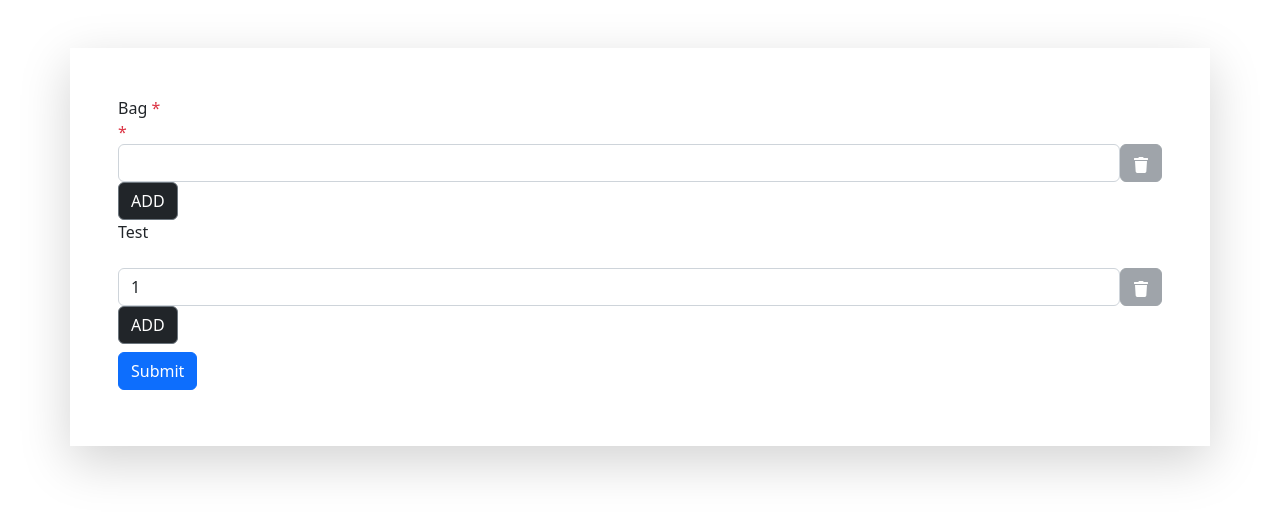
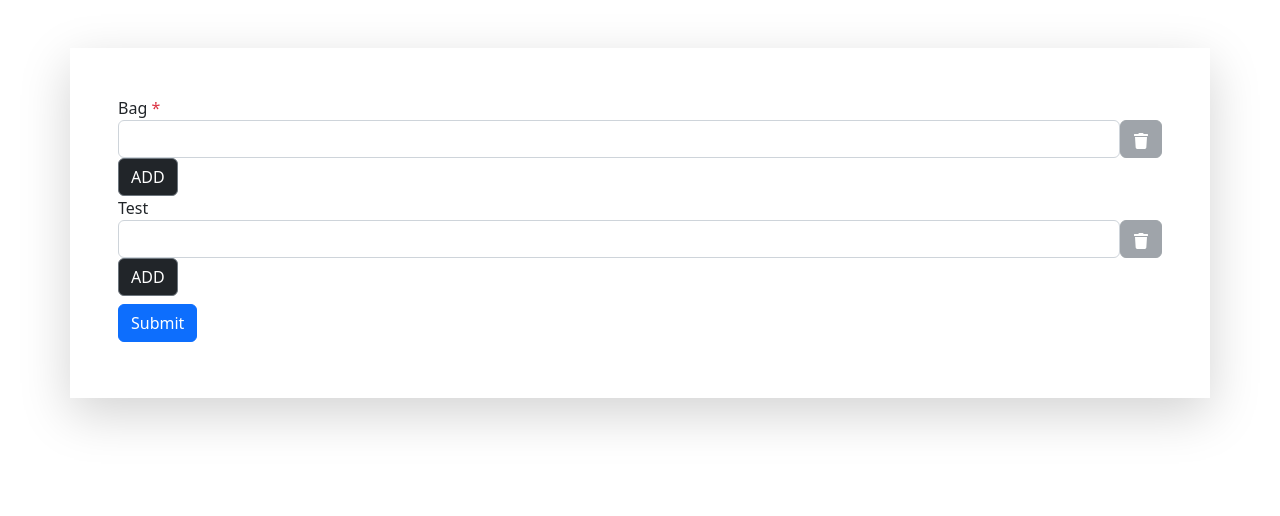
Before and after one commit to dipak-patil-noovosoft/react-learning, a React (Create React App) app in the folder exercises/field-component/: page / in a window 1280 px wide. Shown: the top 516 px of the page. Built offline with nearby package versions, Linux system fonts and the light colour scheme.

Commit message:
delete onAdd and onDelete, refactor code

```diff
--- a/exercises/field-component/src/App.tsx
+++ b/exercises/field-component/src/App.tsx
@@ -1,14 +1,11 @@
 import React from 'react';
 
 import {observer} from "mobx-react-lite";
-import UserDetailsform from "./Components/UserDetailsform/UserDetailsform";
-import JsonInputComponent from "./Components/JsonInputComponent/JsonInputComponent";
 import Inputs from "./Components/Inputs/Inputs";
 
 function App() {
-    return(
+    return (
         <>
-            {/*<UserDetailsform/>*/}
             <Inputs/>
         </>
     )
--- a/exercises/field-component/src/Components/Field/Field.tsx
+++ b/exercises/field-component/src/Components/Field/Field.tsx
@@ -1,56 +1,47 @@
-import React, {useContext, useEffect} from 'react';
+import React, {useContext} from 'react';
 import FormStore from "../../Stores/FormStore";
 import {observer} from "mobx-react-lite";
 import {FormStoreContext} from "../../Stores/FormStoreContext/FormStoreContext";
 
 export type TRenderProps<T> = (
-    onChange: (e: React.ChangeEvent<HTMLInputElement>) => void,
+    onChange: (val: any, index?: number) => void,
     value: T[keyof T],
     required: boolean,
     isDisabled: boolean,
-    index: number
+    errorMessage: (errorIndex: number) => string,
 ) => JSX.Element
 
 interface IFieldProps<T extends object> {
     formStore?: FormStore<T>,
     name: any,
     label?: string,
-    onChange?: (val: string) => void,
+    onChange?: (val: any, index?: number) => void,
     required: boolean,
-    render: TRenderProps<T>
-    index?: number
+    render: TRenderProps<T>,
 }
 
 const Field = <T extends object>(props: IFieldProps<T>) => {
-    const {render, label, name, required, index, onChange} = props;
+    const {render, label, name, required} = props;
 
     let formStore = useContext(FormStoreContext);
     if (props.formStore) formStore = props.formStore;
-    useEffect(() => {
-        if (required) formStore.setRequiredFields(name);
-    }, [])
+    if (required) formStore.setRequiredFields(name);
 
-
-    const onChangeField = (e: React.ChangeEvent<HTMLInputElement>) => {
-        if (e.target.type === 'checkbox') {
-            formStore.setValue(name as keyof T, e.target.checked as T[keyof T]);
-        } else {
-            formStore.setValue(name as keyof T, e.target.value as T[keyof T], index);
-        }
-        if (onChange) {
-            onChange("dipak")
-        }
+    const onChangeField = (value: any, index?: number) => {
+        formStore.clearErrorField(name, index);
+        formStore.setValue(name, value, index);
     }
     return (
         <div>
             <label>{label} {required && <span className='text-danger'>*</span>}</label>
             {render(
                 onChangeField,
-                formStore.getValue(name, index),
+                formStore.getValue(name),
                 required,
-                formStore.isDisabled, index as number
+                formStore.isDisabled,
+                (errorIndex) => formStore.getErrorMessage(name, errorIndex) as string,
             )}
-            {<span className='text-danger'>{formStore.getErrorMessage(name, index)}</span>}
+            {<span className='text-danger'>{formStore.getErrorMessage(name)}</span>}
         </div>
     );
 }
--- a/exercises/field-component/src/Components/FormComponent.tsx
+++ b/exercises/field-component/src/Components/FormComponent.tsx
@@ -3,7 +3,6 @@ import FormStore from "../Stores/FormStore";
 import {FormStoreContext} from "../Stores/FormStoreContext/FormStoreContext";
 import {Button} from "reactstrap";
 import {observer} from "mobx-react-lite";
-import {values} from "mobx";
 
 interface IFromComponentProps<T extends object> {
     children: React.ReactNode[] | React.ReactNode,
--- a/exercises/field-component/src/Components/Inputs/Inputs.tsx
+++ b/exercises/field-component/src/Components/Inputs/Inputs.tsx
@@ -2,14 +2,15 @@ import React from 'react';
 import FormStore from "../../Stores/FormStore";
 import Field from "../Field/Field";
 import FormComponent from "../FormComponent";
-import {action, toJS} from "mobx";
+import {toJS} from "mobx";
 import JsonInputComponent from "../JsonInputComponent/JsonInputComponent";
 import {observer} from "mobx-react-lite";
-import {Button} from "reactstrap";
+import {Simulate} from "react-dom/test-utils";
+
 
 const inputs = {
     bags: [''],
-    test:[1],
+    test: [''],
 }
 const formStore = new FormStore(inputs);
 // @ts-ignore
@@ -18,7 +19,9 @@ const Inputs = () => {
     const onSubmit = (data: any) => {
         console.log(toJS(data))
     }
+    const onChange = () => {
 
+    }
 
     return (
         <div className='shadow-lg p-3  container  bg-opacity-25  my-5 px-5 py-5'>
@@ -32,14 +35,15 @@ const Inputs = () => {
                     name='bags'
                     label="Bag"
                     required={true}
-                    render={(onChange, value, required, isDisabled, index) => {
+                    render={(onChange, value, required, isDisabled, errorMessage) => {
                         return (<>
                             <JsonInputComponent
                                 name={'bags'}
                                 disabled={isDisabled}
                                 requiredValue={required}
+                                onChange={onChange}
                                 values={value}
-                                index={index}
+                                errorMessage={errorMessage}
                             />
                         </>)
                     }}
@@ -48,14 +52,15 @@ const Inputs = () => {
                     name='test'
                     label="Test"
                     required={false}
-                    render={(onChange, value, required, isDisabled, index) => {
+                    render={(onChange, value, required, isDisabled,errorMessage) => {
                         return (<>
                             <JsonInputComponent
                                 name={'test'}
                                 disabled={isDisabled}
                                 requiredValue={required}
+                                onChange={onChange}
                                 values={value}
-                                index={index}
+                                errorMessage={errorMessage}
                             />
                         </>)
                     }}
--- a/exercises/field-component/src/Components/JsonInputComponent/JsonInputComponent.tsx
+++ b/exercises/field-component/src/Components/JsonInputComponent/JsonInputComponent.tsx
@@ -1,68 +1,54 @@
 import React, {useContext} from 'react';
-import {action} from "mobx";
-import Field from "../Field/Field";
 import {observer} from "mobx-react-lite";
 import {Button, Input} from "reactstrap";
+import {FaTrash} from "react-icons/fa";
 import {FormStoreContext} from "../../Stores/FormStoreContext/FormStoreContext";
-import {FaTrash} from "react-icons/fa";
 
 interface IJsonProps<T> {
     name: keyof T,
     values: T[]
     disabled: boolean
-    index: number
+    onChange: (data: any, index?: number) => void,
     requiredValue: boolean
+    errorMessage: (errorIndex: number) => string
 }
 
-const JsonInputComponent = <T, >({name, values, requiredValue, disabled}: IJsonProps<T>) => {
+const JsonInputComponent = <T, >({name, values, requiredValue, disabled, onChange, errorMessage}: IJsonProps<T>) => {
     const formStore = useContext(FormStoreContext);
-
-    const handelDelete = action((index: number) => {
-        if (formStore.data[name].length > 1) formStore.data[name].splice(index, 1);
-    })
-    const addInputField = action(() => {
-        formStore.clearErrorField();
-        formStore.data[name].push('');
-    })
     return (
         <div>
             {values.map((e: any, index: number) => {
-
                 return (
-                    <Field
-                        key={index}
-                        name={name}
-                        required={requiredValue}
-                        index={index}
-                        render={(onChange, value, required, isDisabled, index) => {
-                            return (
+                    <div key={index}>
+                        <div>
                             <div className='d-flex'>
                                 <Input
                                     type='text'
-                                        value={value as string | number}
-                                        onChange={onChange}
-                                        required={required}
-                                        disabled={isDisabled}
+                                    value={values[index] as string}
+                                    onChange={(e) => onChange(e.target.value, index)}
+                                    required={requiredValue}
+                                    disabled={disabled}
                                 />
                                 <Button
                                     type='button'
-                                        disabled={(values.length === 1 ? true : isDisabled)}
-                                        onClick={() => handelDelete(index)}
+                                    disabled={(values.length === 1 ? true : disabled)}
+                                    onClick={() => onChange(values.filter((value, I) => I != index))}
                                 >
                                     <FaTrash/>
                                 </Button>
                             </div>
-                            )
-                        }
-                        }
-                    />
+                            <div>
+                                {<span className='text-danger'>{errorMessage(index)}</span>}
+                            </div>
+                        </div>
+                    </div>
                 )
 
             })}
             <Button
                 type="button"
                 className='bg-dark'
-                onClick={addInputField}
+                onClick={() => onChange([...values, ''])}
                 disabled={disabled}
             >ADD</Button>
         </div>
--- a/exercises/field-component/src/Stores/FormStore.ts
+++ b/exercises/field-component/src/Stores/FormStore.ts
@@ -14,7 +14,6 @@ export default class FormStore<T extends object> {
 
     @action setValue<K extends keyof T>(key: K, value: T[K], index?: number) {
         if (index !== undefined) {
-            console.log(key, index, value);
             (this.data[key] as T[K][]) [index] = value as T[K];
         } else {
             this.data[key] = value as T[K];
@@ -39,7 +38,13 @@ export default class FormStore<T extends object> {
         return this.errorFields[key];
     }
     @action setRequiredFields = <K extends keyof T>(key: K) => this.requiredFields[key] = true;
-    @action clearErrorField = () => this.errorFields = {};
+    @action clearErrorField = <K extends keyof T>(key: K, index?: number) => {
+        if (index !== undefined) {
+            const newkey = (String(key) + index) as string | keyof T;
+            return delete this.errorFields[newkey]
+        }
+        this.errorFields = {}
+    };
     @action setIsDisabled = (flag: boolean) => this.isDisabled = flag;
 
     @action setErrorField = <K extends keyof T>(key: K, error: string, index?: number) => {
@@ -65,7 +70,7 @@ export default class FormStore<T extends object> {
             }
             if (this.requiredFields[key] && (this.getValue(currentKey) === '')) {
                 this.setErrorField(currentKey, "Field Required")
-                 flag = false;
+                flag = false;
 
             }
         }
@@ -73,7 +78,6 @@ export default class FormStore<T extends object> {
     }
 
     onSubmit() {
-        this.clearErrorField();
         return this.isValidate()
     }
 }
```
Lines whose indentation alone changed are shown as unchanged.
